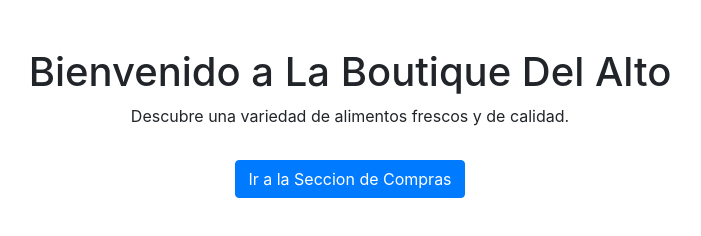
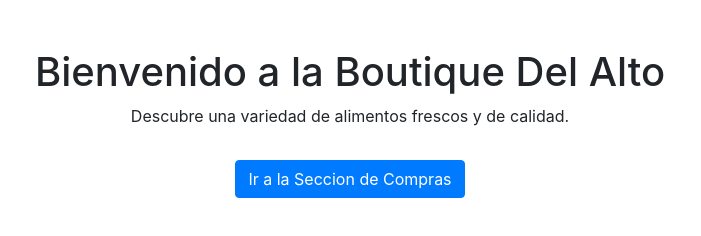
Before and after one commit to jmoyano90/proyecto_final_javascript, a plain HTML site: page index.html in a window 1280 px wide. Shown: the whole page, without its empty margins (290-991 px from the left). Drawn offline with nearby package versions, Linux system fonts and the light colour scheme.

Commit message:
Se agrega el Proyecto finalmente

```diff
--- a/codigo/app.js
+++ b/codigo/app.js
@@ -206,6 +206,7 @@ document.addEventListener('DOMContentLoaded', () => {
     }
 
     function procesarPago() {
+        //a
         //Aca se puede  agregar lógica para procesar el pago con tarjeta pero no supe hacer el formulario
         if(carrito.length === 0) {
             alert("El carrito está vacío. Agrega productos antes de pagar.");
--- a/index.html
+++ b/index.html
@@ -11,7 +11,7 @@
     <div class="container mt-5">
         <div class="row">
             <div class="col-md-12 text-center">
-                <h1>Bienvenido a La Boutique Del Alto</h1>
+                <h1>Bienvenido a la Boutique Del Alto</h1>
                 <p>Descubre una variedad de alimentos frescos y de calidad.</p>
                 <a href="carrito.html" class="btn btn-primary mt-3">Ir a la Seccion de Compras</a>
             </div>
```
Also changed, not shown: carrito.html (+1 -1 lines), 1 other file.
